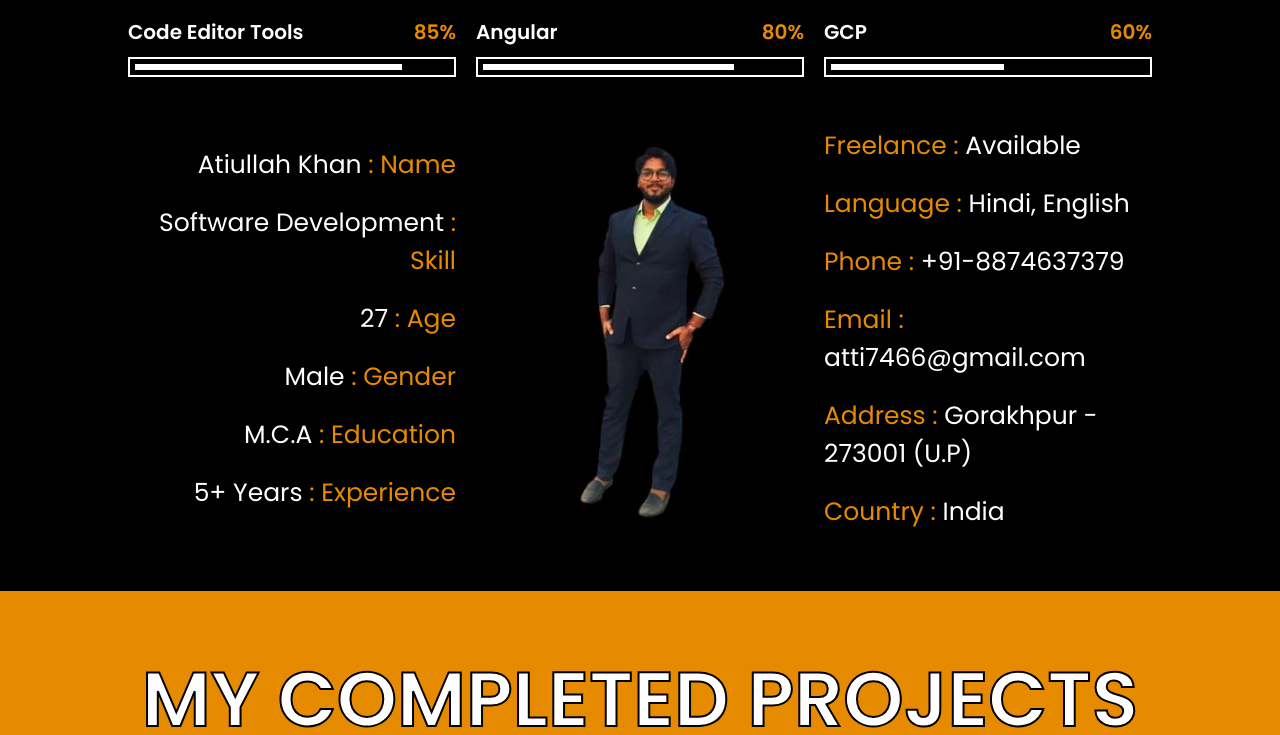
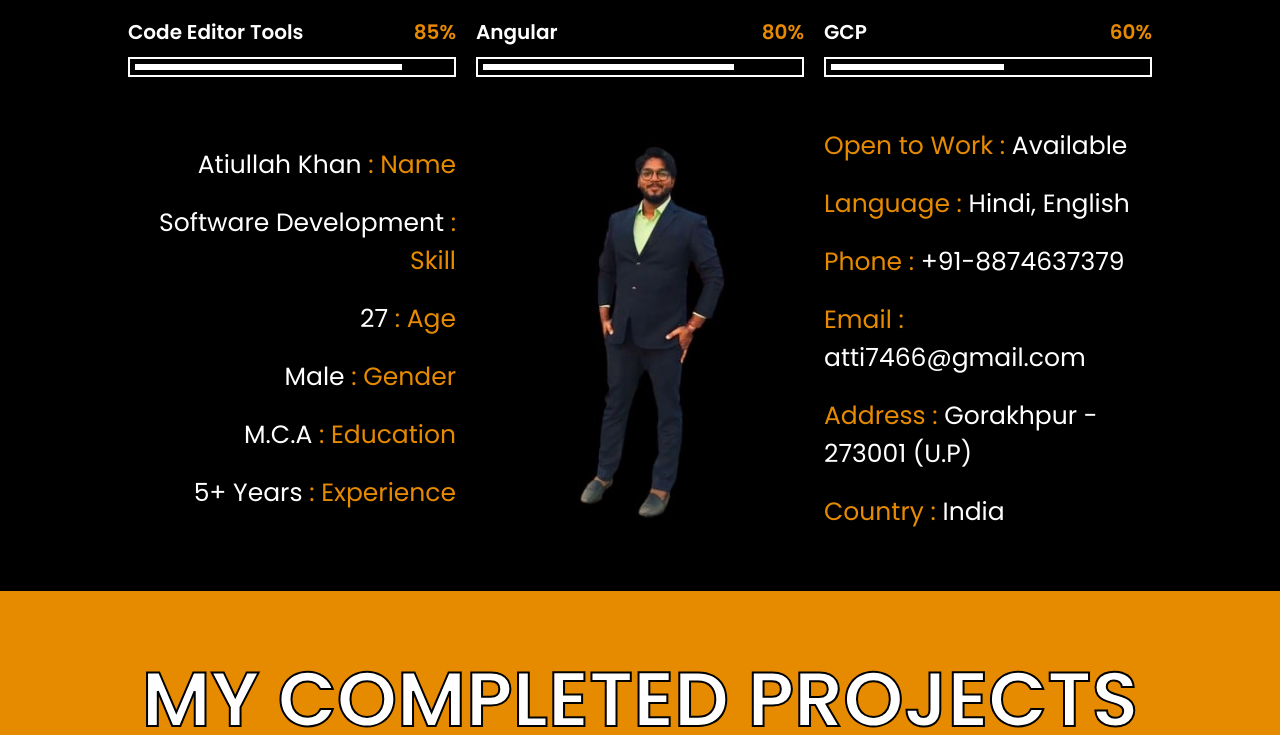
Before and after one commit to atti-developer/atti-dev, a plain HTML site: page index.html in a window 1280 px wide. Shown: the part 1326-2061 px from the top of the page. Drawn offline with nearby package versions, Linux system fonts and the light colour scheme.

Commit message:
minor changes

```diff
--- a/index.html
+++ b/index.html
@@ -188,7 +188,7 @@
          </div>
 
          <div class="info">
-            <p> <span> Freelance : </span> Available </p>
+            <p> <span> Open to Work : </span> Available </p>
             <p> <span>Language : </span> Hindi, English </p>
             <p> <span>Phone : </span> +91-8874637379 </p>
             <p> <span>Email : </span> atti7466@gmail.com </p>
```
